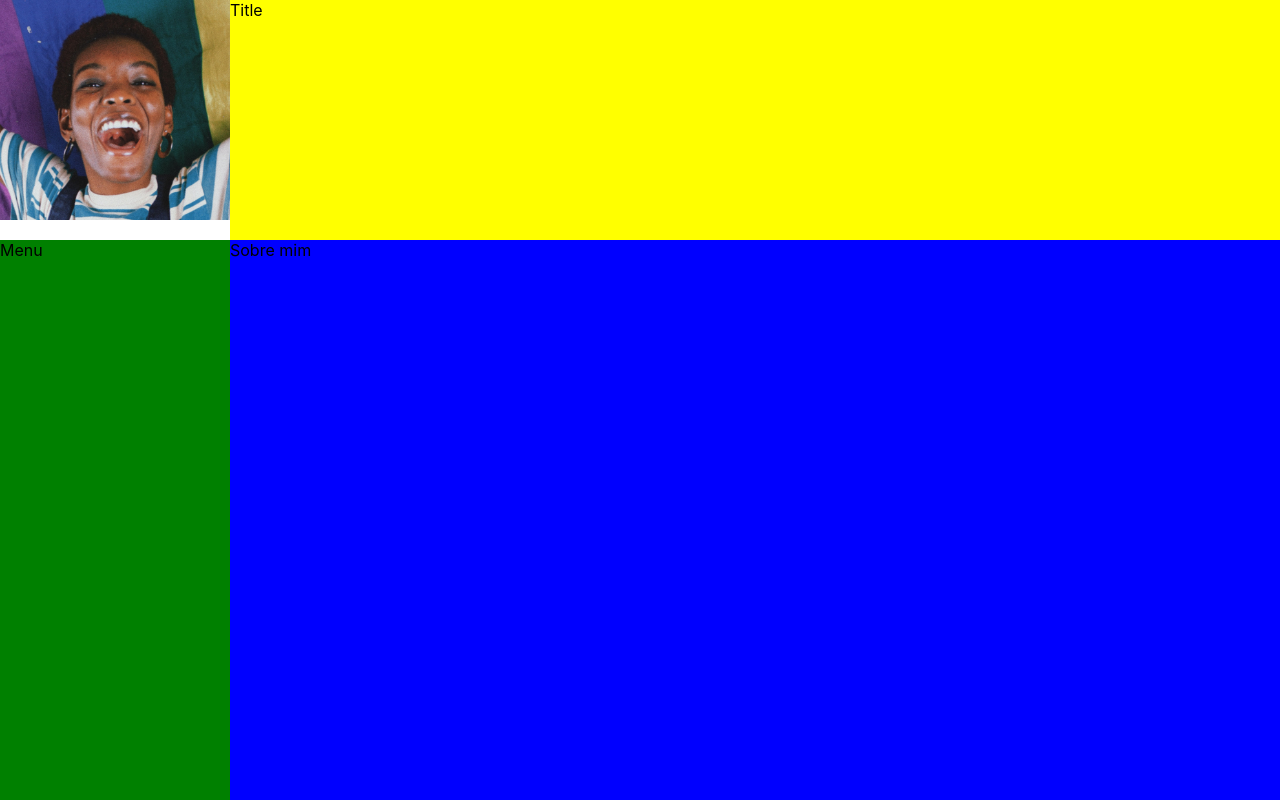
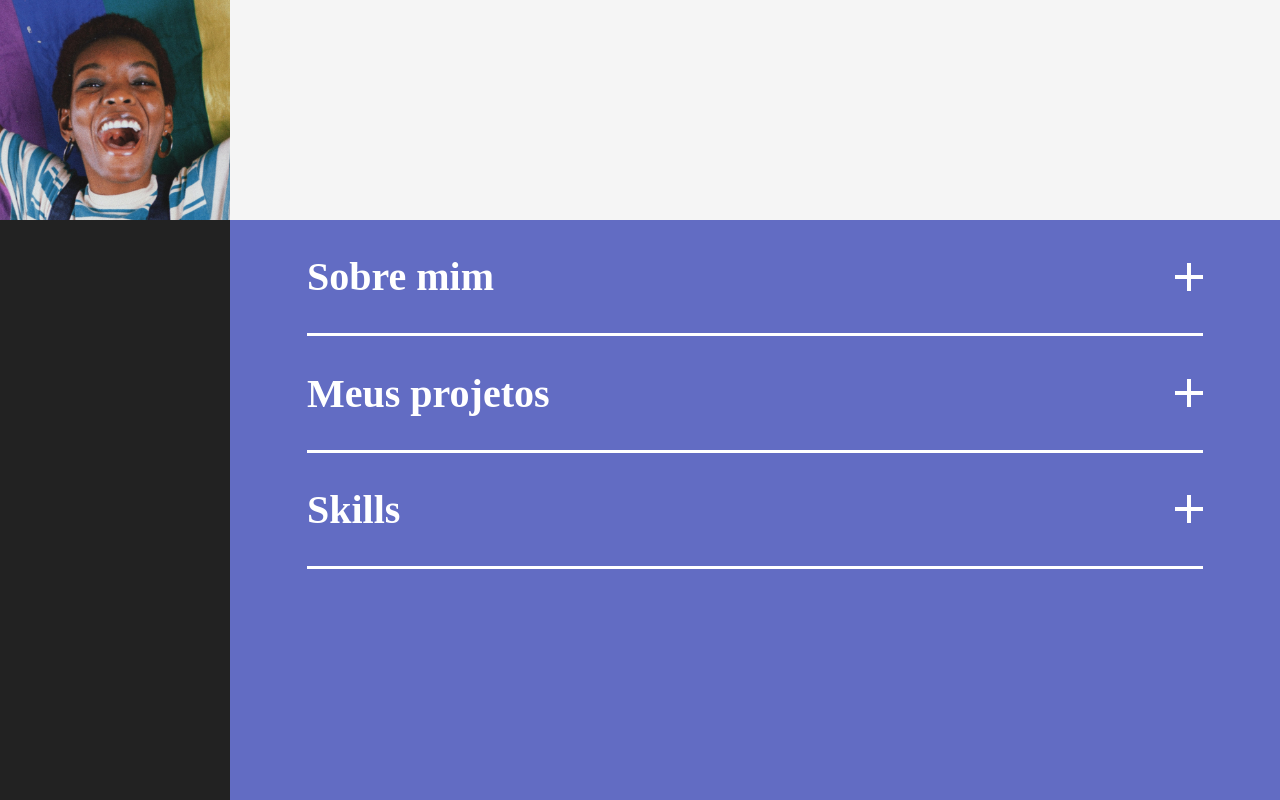
Before and after one commit to cristianomesquita/portfolio, a React (Create React App) app: page / in a window 1280 px wide. Built offline with nearby package versions, Linux system fonts and the light colour scheme.

Commit message:
continuation of accordion, css adjustments, implementation of component dynamics

```diff
--- a/src/components/Accordion/index.js
+++ b/src/components/Accordion/index.js
@@ -1,13 +1,33 @@
-import styled from 'styled-components'
-import vectorMinus from 'assets/vectorShow'
-import vectorMore from 'assets/vectorHidden'
-import { AccordionContainer, Title, Content } from './styles'
+import React from 'react'
+import vectorMore from 'assets/vectorMore.png'
+import vectorMinus from 'assets/vectorMinus.png'
+import { useState } from 'react'
+import { AccordionContainer, AccordionVisible, Title, Content } from './styles'
 
-const Accordion = ({ content, title }) => (
-  <AccordionContainer>
-    <Title> {title}</Title>
-    <Content> {content}</Content>
-  </AccordionContainer>
-)
+const Accordion = ({ content, title }) => {
+  const [selected, setSelected] = useState(true)
+  const [show, setShow] = useState(false)
 
-export default Accordion;
+  const toggle = () => {
+    if (selected === true) {
+      setShow(true)
+      return setSelected(null)
+    }
+    setSelected(true)
+    setShow(false)
+  }
+
+  return (
+    <AccordionContainer>
+      <AccordionVisible>
+        <Title onClick={() => toggle(true)}>
+          {title}
+          {selected === true ? <img src={vectorMore} /> : <img src={vectorMinus} />}
+        </Title>
+        <Content>{show === true ? <p>{content}</p> : <></>}</Content>
+      </AccordionVisible>
+    </AccordionContainer>
+  )
+}
+
+export default Accordion
--- a/src/components/Accordion/styles.js
+++ b/src/components/Accordion/styles.js
@@ -1,7 +1,23 @@
+import styled from 'styled-components'
 export const AccordionContainer = styled.div`
+  width: 70vw;
+  border-bottom: 3px solid #ffffff;
+  box-sizing: border-box;
+`
+export const AccordionVisible = styled.div`
+  background-color: #626cc3;
+  margin-bottom: 5px;
+
+`
+export const Title = styled.h2`
+  color: #ffffff;
   display: flex;
+  justify-content: space-between;
+  align-items: center;
+  cursor: pointer;
+  font-size: 40px;
 `
 
-export const Title = styled.h1``
-
-export const Content = styled.p``
+export const Content = styled.div`
+  color: #ffffff;
+`
--- a/src/pages/App.js
+++ b/src/pages/App.js
@@ -5,19 +5,33 @@ import {
   Title,
   MenuAboutMeContainer,
   SideMenu,
-  AboutMe
+  AboutMe,
+  ContentContainer
 } from './styled'
 import Woman from 'assets/Woman.jpg'
 import Avatar from 'components/Avatar/index'
+import Accordion from 'components/Accordion/index'
 const App = () => (
   <MainContainer>
     <AvatarTitleContainer>
       <Avatar src={Woman} height={220} width={230} alt="Happy woman" />
-      <Title>Title</Title>
+      <Title></Title>
     </AvatarTitleContainer>
     <MenuAboutMeContainer>
-      <SideMenu>Menu</SideMenu>
-      <AboutMe>Sobre mim</AboutMe>
+      <SideMenu></SideMenu>
+      <AboutMe>
+        <ContentContainer>
+          <Accordion
+            title="Sobre mim"
+            content="Lorem ipsum dolor sit amet, consectetur adipiscing elit, sed do eiusmod tempor incididunt ut labore et dolore magna aliqua. Ut enim ad minim veniam, quis nostrud exercitation ullamco laboris nisi ut aliquip ex ea commodo consequat. Duis aute irure dolor in reprehenderit in voluptate velit esse cillum dolore eu fugiat nulla pariatur. Excepteur sint
+          occaecat cupidatat non proident,
+           sunt in culpa qui officia
+           deserunt mollit anim id est laborum."
+          />
+          <Accordion title="Meus projetos" content="lorem ipsujncbdbcbdu uhuihcdc uhcudshciusdh" />
+          <Accordion title="Skills" content="lorem ipsujncbdbcbdu uhuihcdc uhcudshciusdh" />
+        </ContentContainer>
+      </AboutMe>
     </MenuAboutMeContainer>
   </MainContainer>
 )
--- a/src/pages/styled.js
+++ b/src/pages/styled.js
@@ -3,9 +3,13 @@ export const MainContainer = styled.div`
   display: flex;
   margin: 0;
   padding: 0;
-  width: 100%;
+  height: 100vh;
   box-sizing: border-box;
   flex-direction: column;
+  overflow: auto;
+  font-family: Space Grotesk;
+  font-style: normal;
+  font-weight: 500px;
 `
 export const AvatarTitleContainer = styled.div`
   display: flex;
@@ -22,23 +26,33 @@ export const Avatar = styled.div`
 `
 export const Title = styled.div`
   display: flex;
-  background-color: yellow;
+  background-color: #f5f5f5;
   flex-grow: 1;
 `
 
 export const MenuAboutMeContainer = styled.div`
   display: flex;
-  height: 70vh;
+  height: 100%;
+  background-color: #626cc3;
 `
 
 export const SideMenu = styled.div`
   display: flex;
-  background-color: green;
+  background-color: #222222;
   width: 230px;
 `
 
 export const AboutMe = styled.div`
   display: flex;
-  background-color: blue;
+  background-color: #626cc3;
   flex-grow: 1;
+  height: 100%;
+  width: 50%;
+  align-items: center;
+  justify-content: center;
 `
+export const ContentContainer = styled.div`
+  display: flex;
+  flex-direction: column;
+  height: 100%;
+`
```
Also changed, not shown: src/assets/vectorMinus.png (added), src/assets/vectorMore.png (added).
